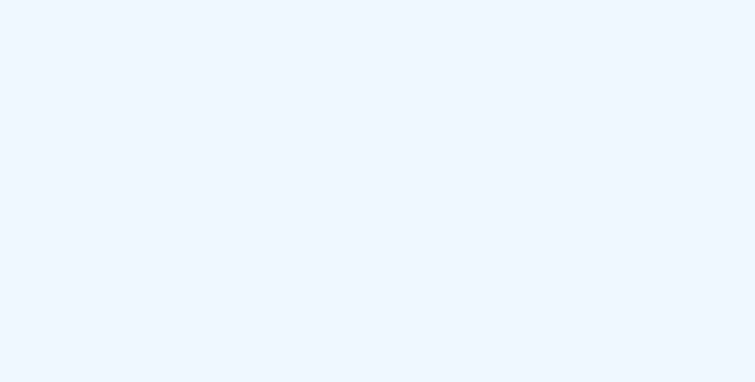
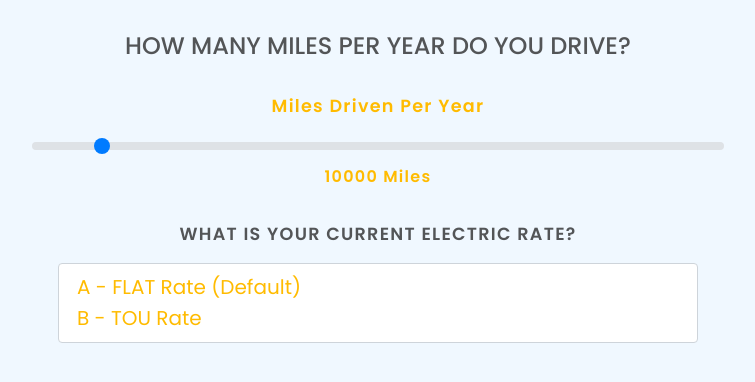
Before and after one commit to anisha0612/electric-vehicle-impact, a React (Create React App) app: page / in a window 1280 px wide. Shown: the top 382 px of the page, without its empty margins (262-1017 px from the left). Built offline with nearby package versions, Linux system fonts and the light colour scheme.

Commit message:
add miles and rate input

```diff
--- a/package.json
+++ b/package.json
@@ -7,7 +7,9 @@
     "@testing-library/react": "^11.1.0",
     "@testing-library/user-event": "^12.1.10",
     "react": "^17.0.2",
+    "react-bootstrap": "^1.5.2",
     "react-dom": "^17.0.2",
+    "react-router-dom": "^5.2.0",
     "react-scripts": "4.0.3",
     "web-vitals": "^1.0.1"
   },
--- a/src/App.css
+++ b/src/App.css
@@ -12,3 +12,21 @@ body {
   text-align: center;
   margin: 2em 0;
 }
+
+.select-container {
+  letter-spacing: 0.08em;
+  font-weight: 600;
+  width: 50%;
+  margin: 1em 25%;
+}
+
+.select-label {
+  text-transform: uppercase;
+  font-size: 1.1em;
+  margin: 1rem 0;
+}
+
+.select-control {
+  color: #ffbb00;
+
+}
--- a/src/App.js
+++ b/src/App.js
@@ -1,11 +1,14 @@
 import React from "react";
+import { Switch, Route } from "react-router";
 import FormInput from "./components/FormInput/FormInput.jsx";
 import "./App.css";
 
 const App = () => {
   return (
     <div className='App'>
-      <FormInput />
+      <Switch>
+        <Route exact path='/' component={FormInput} />
+      </Switch>
     </div>
   );
 };
--- a/src/components/FormInput/FormInput.jsx
+++ b/src/components/FormInput/FormInput.jsx
@@ -1,10 +1,32 @@
 import React, { useState } from "react";
+import MilesRange from "../MilesRange/MilesRange.jsx";
+import RateSelection from "../RateSelection/RateSelection.jsx";
 import { Form } from "react-bootstrap";
 
 const FormInput = () => {
+  const [form, setForm] = useState({
+    miles: 10000,
+    rate: "A",
+    time: "night",
+  });
+
+  const handleChange = (e) => {
+    setForm({ ...form, [e.target.name]: e.target.value });
+  };
+  console.log(form);
   return (
     <div>
-      <Form></Form>
+      <Form>
+        <div>
+          <h4 style={{ textTransform: "uppercase" }}>
+            How many miles per year do you drive?
+          </h4>
+          <MilesRange miles={form.miles} handleMilesChange={handleChange} />
+        </div>
+        <div>
+          <RateSelection form={form.rate} handleRateChange={handleChange} />
+        </div>
+      </Form>
     </div>
   );
 };
--- /dev/null
+++ b/src/components/MilesRange/MilesRange.css
@@ -0,0 +1,21 @@
+
+.miles-range-container{
+text-align: center;
+margin:1em 5% ;
+}
+
+.miles-range {
+
+ letter-spacing: 0.08em;
+ font-weight: 600;
+ width: 60%;
+ margin:0 20%;
+ color: #ffbb00;
+
+}
+
+.miles-range-label{
+/* text-transform: uppercase; */
+ font-size: 1.1em;
+ margin: 1rem 0;
+}
--- /dev/null
+++ b/src/components/MilesRange/MilesRange.jsx
@@ -0,0 +1,28 @@
+import React from "react";
+import { Form } from "react-bootstrap";
+import "./MilesRange.css";
+
+const MilesRange = ({ miles, handleMilesChange }) => {
+  return (
+    <div className='miles-range-container'>
+      <Form.Group controlId='milesRange' className='miles-range'>
+        <Form.Label className='miles-range-label'>
+          Miles Driven Per Year
+        </Form.Label>
+        <Form.Control
+          className='miles-range-control'
+          type='range'
+          max='100000'
+          min='1000'
+          step='1000'
+          name='miles'
+          value={miles}
+          onChange={handleMilesChange}
+          custom></Form.Control>
+        <p style={{ color: "#ffbb00" }}>{miles} Miles</p>
+      </Form.Group>
+    </div>
+  );
+};
+
+export default MilesRange;
--- /dev/null
+++ b/src/components/RateSelection/RateSelection.jsx
@@ -0,0 +1,32 @@
+import React from "react";
+import { Form } from "react-bootstrap";
+
+const RateSelection = ({ rate, handleRateChange }) => {
+  return (
+    <div>
+      <Form.Group controlId='electricRate' className='select-container'>
+        <Form.Label className='select-label'>
+          What is your current electric rate?
+        </Form.Label>
+        <Form.Control
+          as='select'
+          name='rate'
+          className='select-control'
+          value={rate}
+          size='lg'
+          onChange={handleRateChange}
+          htmlSize={2}
+          custom>
+          <option value='A' className='select-option'>
+            A - FLAT Rate (Default)
+          </option>
+          <option value='B' className='select-option'>
+            B - TOU Rate
+          </option>
+        </Form.Control>
+      </Form.Group>
+    </div>
+  );
+};
+
+export default RateSelection;
--- a/src/index.js
+++ b/src/index.js
@@ -1,14 +1,17 @@
-import React from 'react';
-import ReactDOM from 'react-dom';
-import './index.css';
-import App from './App';
-import reportWebVitals from './reportWebVitals';
+import React from "react";
+import ReactDOM from "react-dom";
+import { BrowserRouter } from "react-router-dom";
+import "./index.css";
+import App from "./App";
+import reportWebVitals from "./reportWebVitals";
 
 ReactDOM.render(
   <React.StrictMode>
-    <App />
+    <BrowserRouter>
+      <App />
+    </BrowserRouter>
   </React.StrictMode>,
-  document.getElementById('root')
+  document.getElementById("root")
 );
 
 // If you want to start measuring performance in your app, pass a function
```
Also changed, not shown: 1 other file (tests, documents, lock files or other folders).
